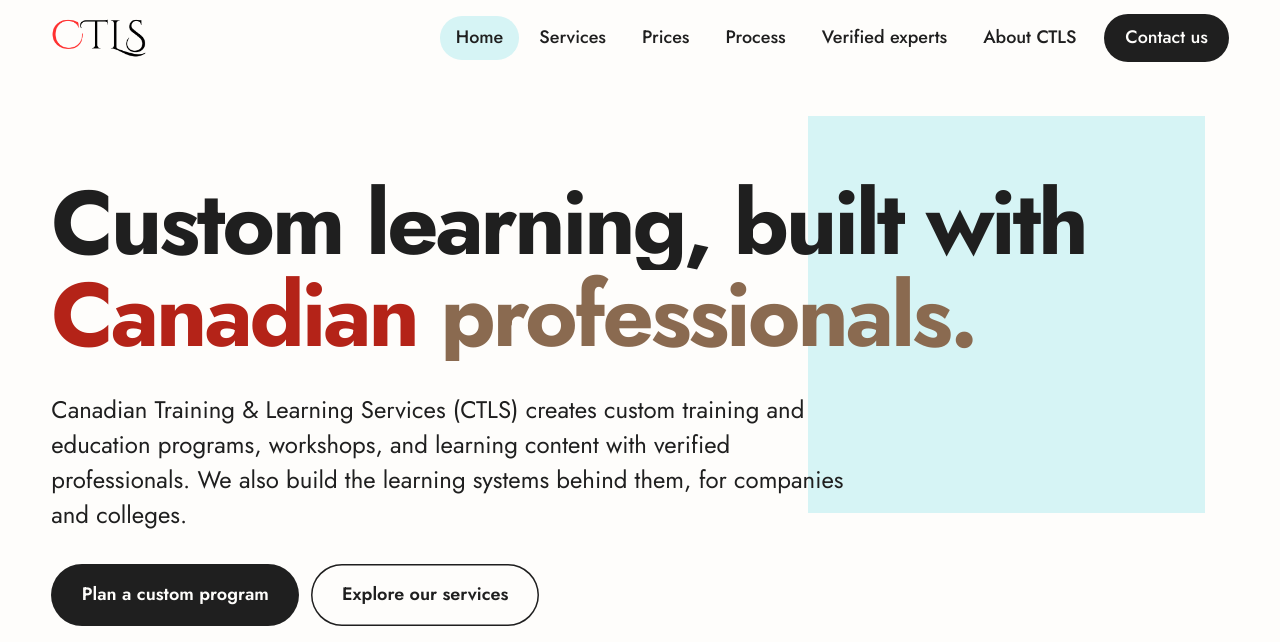
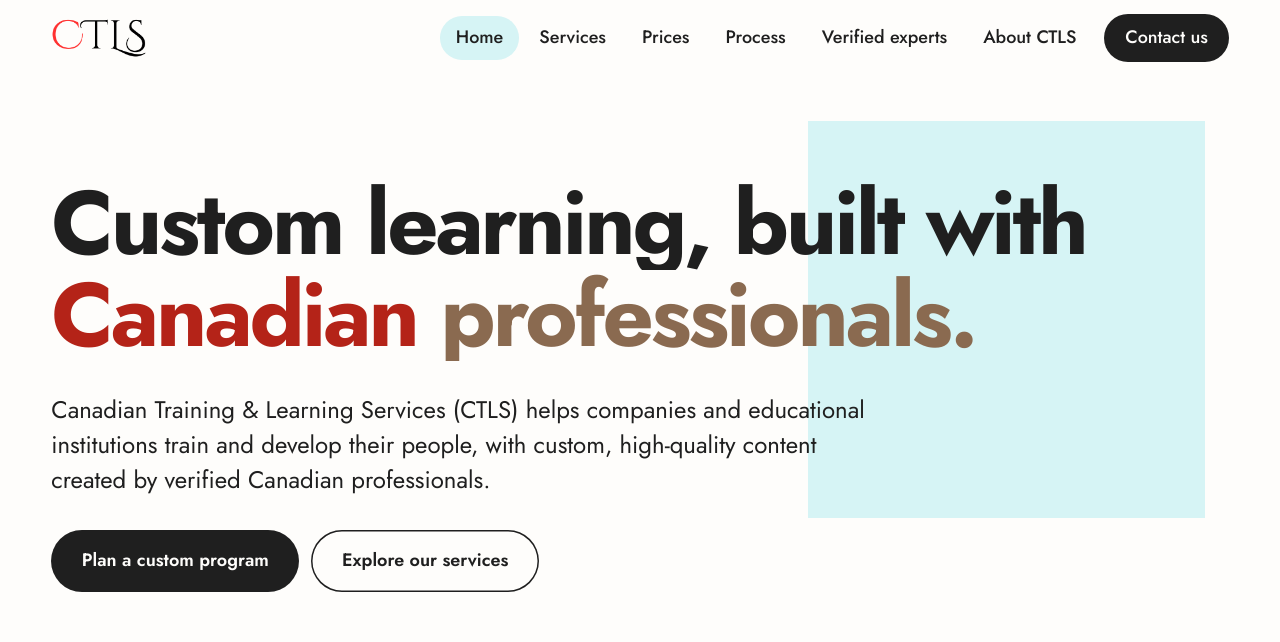
Before and after one commit to hmovi/cltstest, a plain HTML site: page index.html in a window 1280 px wide. Shown: the top 642 px of the page. Drawn offline with Linux system fonts and the light colour scheme.

Commit message:
Add files via upload

```diff
--- a/index.html
+++ b/index.html
@@ -33,7 +33,7 @@
     <div class="hero-text">
       <span class="hero-square" aria-hidden="true"></span>
       <h1><span><i>Custom learning, built with</i></span><span><i><b class="canadian-red">Canadian</b> professionals.</i></span></h1>
-      <p class="lede">Canadian Training &amp; Learning Services (CTLS) creates custom training and education programs, workshops, and learning content with verified professionals. We also build the learning systems behind them, for companies and colleges.</p>
+      <p class="lede">Canadian Training &amp; Learning Services (CTLS) helps companies and educational institutions train and develop their people, with custom, high-quality content created by verified Canadian professionals.</p>
       <div class="actions">
         <a class="btn btn-dark" href="contact.html">Plan a custom program</a>
         <a class="btn btn-line" href="services.html">Explore our services</a>
```
